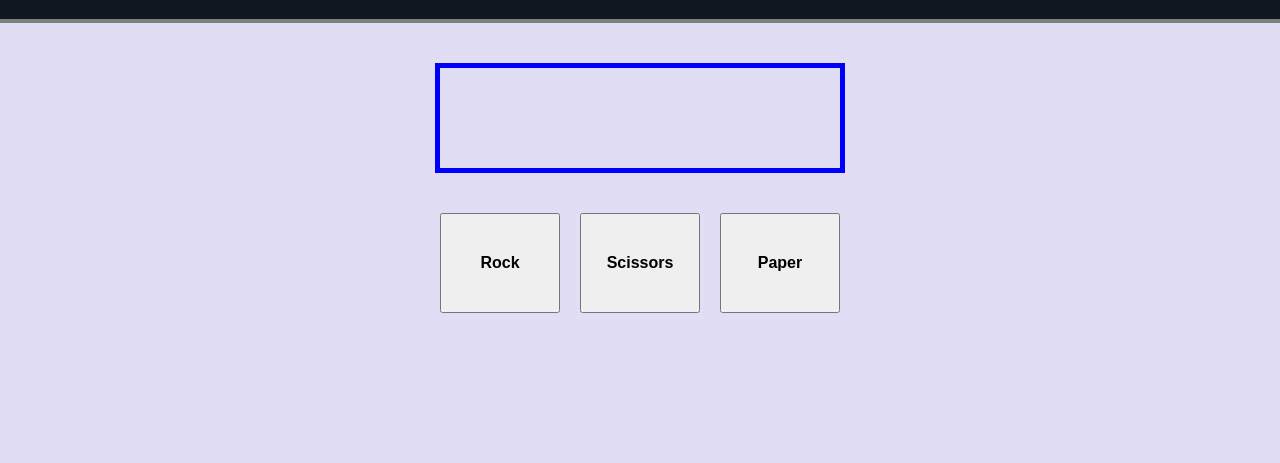
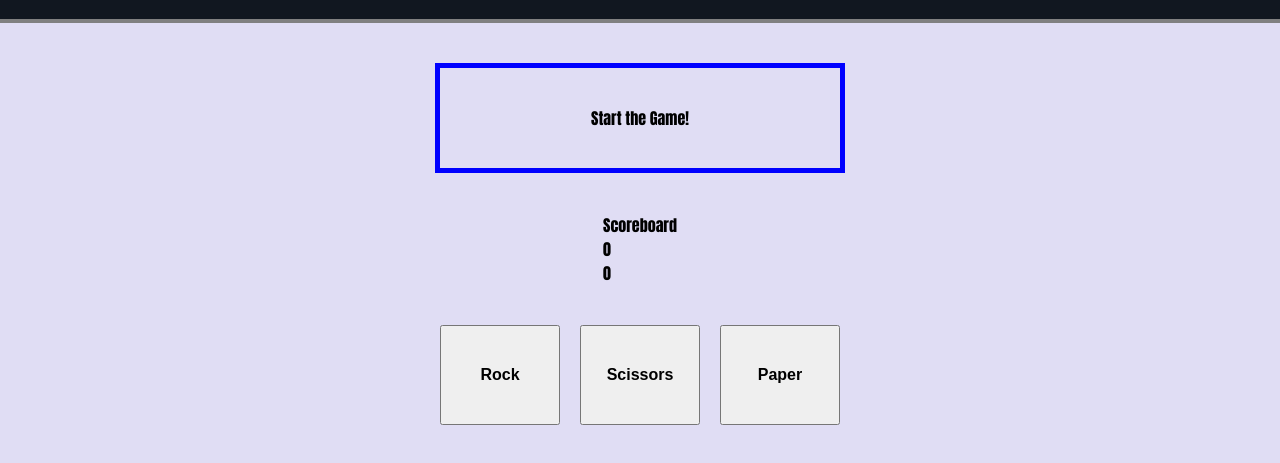
Before and after one commit to abhijeet3001/rock-paper-scissors, a plain HTML site: page index.html in a window 1280 px wide. Shown: the part 73-536 px from the top of the page. Drawn offline with Linux system fonts and the light colour scheme.

Commit message:
Change default message

```diff
--- a/index.html
+++ b/index.html
@@ -13,7 +13,14 @@
     </div>
     <div class="container">
       <div class="result">
-
+        Start the Game!
+      </div>
+      <div class="score">
+        Scoreboard
+        <div class="board">
+            <div class="player scoreboard">0</div>
+            <div class="computer scoreboard">0</div>
+        </div>
       </div>
       <div class="options">
         <button class="btn" value="rock">Rock</button>
```
